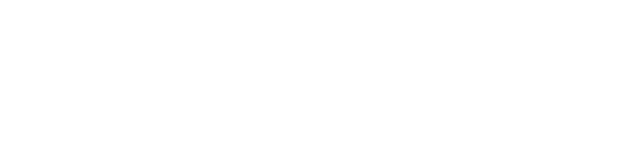
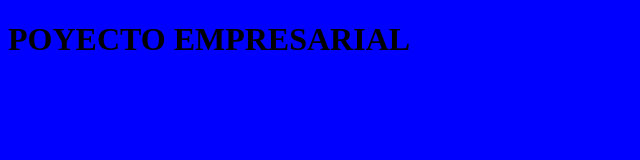
Before and after one commit to alejandro9402/CursoGit, a plain HTML site: page index.html in a window 1280 px wide. Shown: the whole page, without its empty margins (0-640 px from the left). Drawn offline with Linux system fonts and the light colour scheme.

Commit message:
fondo y tamano de fuente

```diff
--- /dev/null
+++ b/css/archivo.css
@@ -0,0 +1,3 @@
+body {
+    background-color: blue;
+}
--- a/index.html
+++ b/index.html
@@ -5,8 +5,9 @@
     <meta http-equiv="X-UA-Compatible" content="IE=edge">
     <meta name="viewport" content="width=device-width, initial-scale=1.0">
     <title>Document</title>
+    <link href="css/archivo.css" rel="stylesheet" type="text/css">
 </head>
 <body>
-
+    <h1>POYECTO EMPRESARIAL</h1>
 </body>
 </html>
```
Also changed, not shown: js/javascript.js (added).
